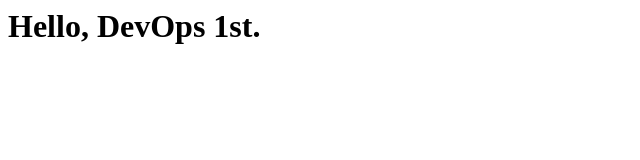
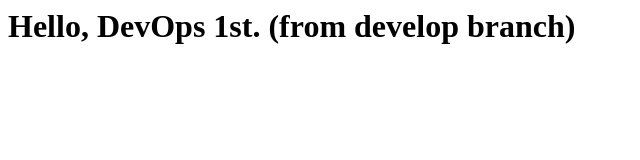
Before and after one commit to fugasat/cicd_handson, a plain HTML site: page index.html in a window 1280 px wide. Shown: the whole page, without its empty margins (0-640 px from the left). Drawn offline with Linux system fonts and the light colour scheme.

Commit message:
Update index.html
update index.html

```diff
--- a/index.html
+++ b/index.html
@@ -3,6 +3,6 @@
 <title>sample</title>
 </head>
 <body>
-<h1>Hello, DevOps 1st.</h1>
+<h1>Hello, DevOps 1st. (from develop branch)</h1>
 </body>
 </html>
```
